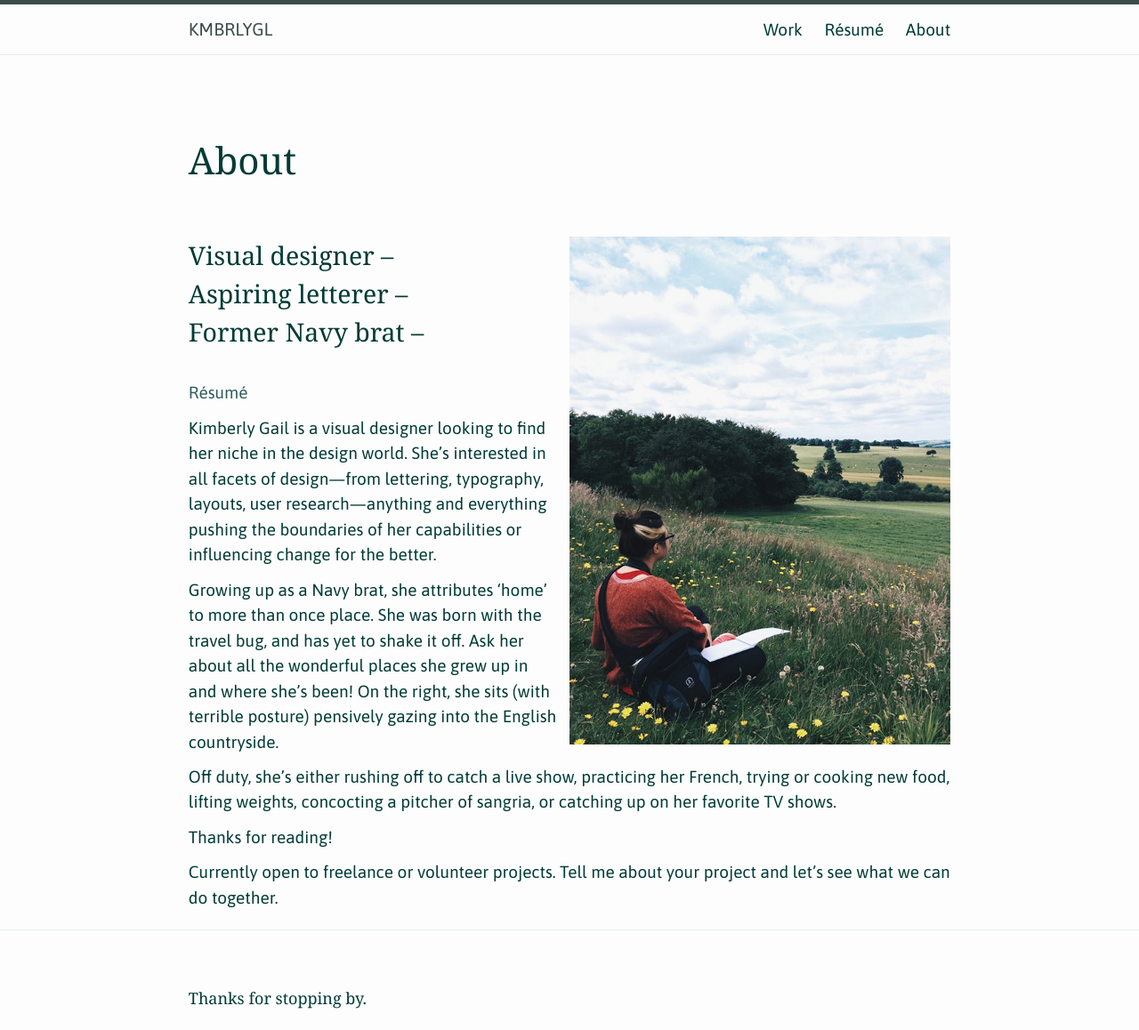
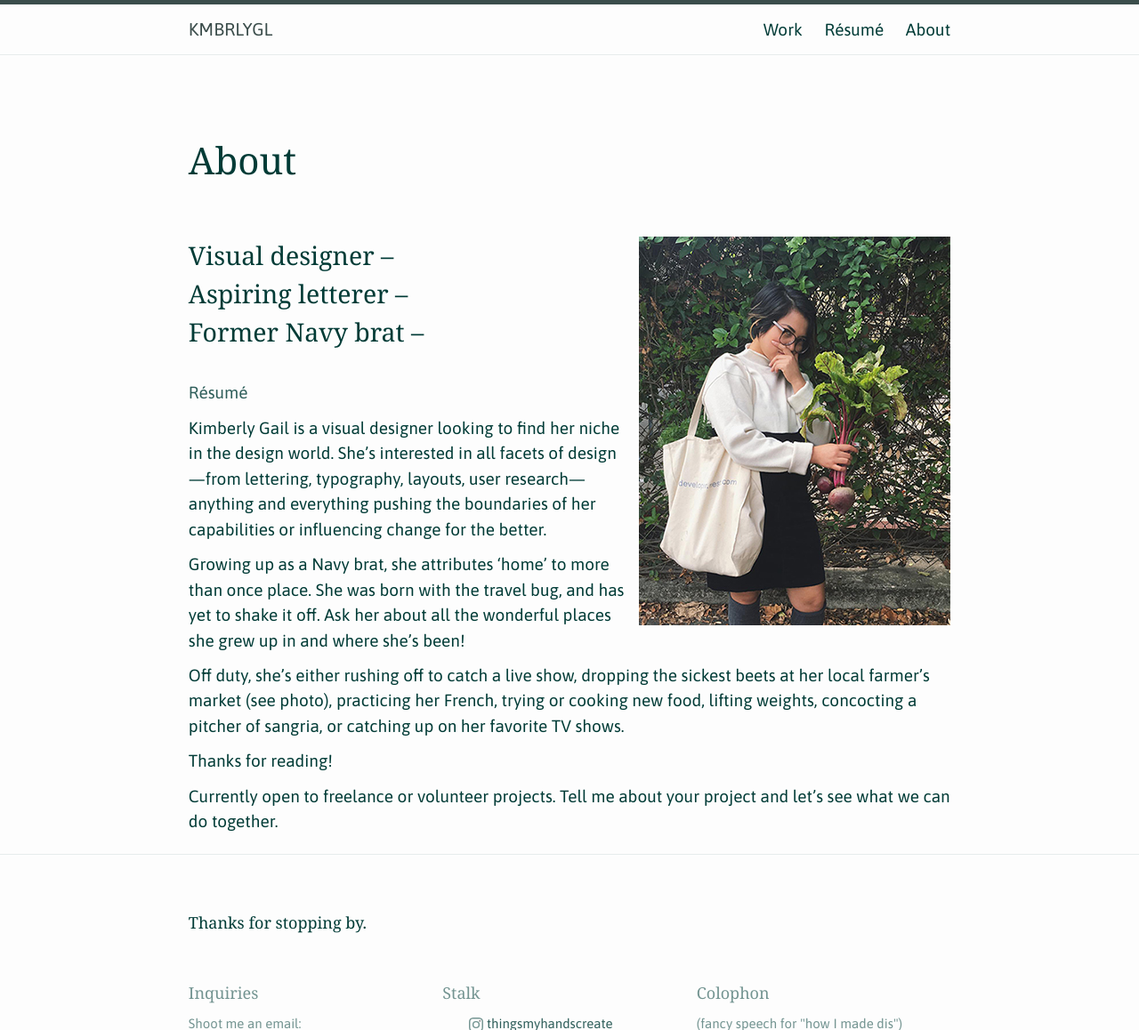
Before and after one commit to kmbrlygl/kmbrlygl.github.io, a Jekyll site: the page built from about.md, in a window 1280 px wide, cut to the strip 0-1158 px from the top of the page. Shown: the whole strip at 89% size. Built offline with Jekyll 4.4.1, drawn with Linux system fonts in a browser that asks for light colours.

Commit message:
Update About photo and bio

```diff
--- a/about.md
+++ b/about.md
@@ -4,7 +4,7 @@ title: About
 permalink: /about/
 ---
 
-<img src="/images/about.jpg" alt="about">
+<img src="/images/beetz_bykim.jpg" alt="about">
 
 ## Visual designer – <br> Aspiring letterer – <br> Former Navy brat –
 
@@ -12,9 +12,11 @@ permalink: /about/
 
 Kimberly Gail is a visual designer looking to find her niche in the design world. She's interested in all facets of design—from lettering, typography, layouts, user research—anything and everything pushing the boundaries of her capabilities or influencing change for the better.
 
-Growing up as a Navy brat, she attributes 'home' to more than once place. She was born with the travel bug, and has yet to shake it off. Ask her about all the wonderful places she grew up in and where she's been! On the right, she sits (with terrible posture) pensively gazing into the English countryside.
+Growing up as a Navy brat, she attributes 'home' to more than once place. She was born with the travel bug, and has yet to shake it off. Ask her about all the wonderful places she grew up in and where she's been!
 
-Off duty, she's either rushing off to catch a live show, practicing her French, trying or cooking new food, lifting weights, concocting a pitcher of sangria, or catching up on her favorite TV shows.
+[//]:On the right, she sits (with terrible posture) pensively gazing into the English countryside.
+
+Off duty, she's either rushing off to catch a live show, dropping the sickest beets at her local farmer's market (see photo), practicing her French, trying or cooking new food, lifting weights, concocting a pitcher of sangria, or catching up on her favorite TV shows.
 
 Thanks for reading!
 
```
Also changed, not shown: images/beetz_bykim.jpg (added).
